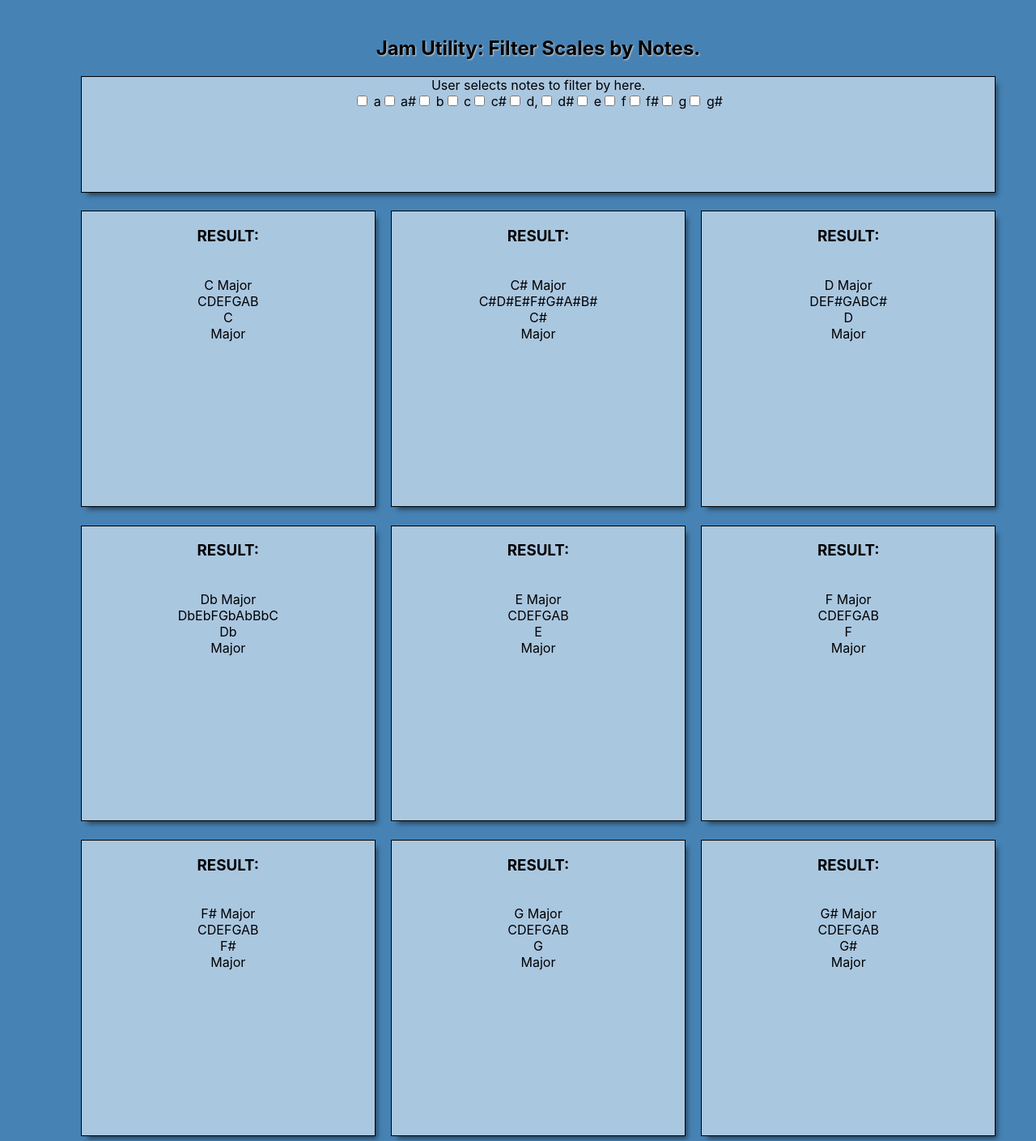
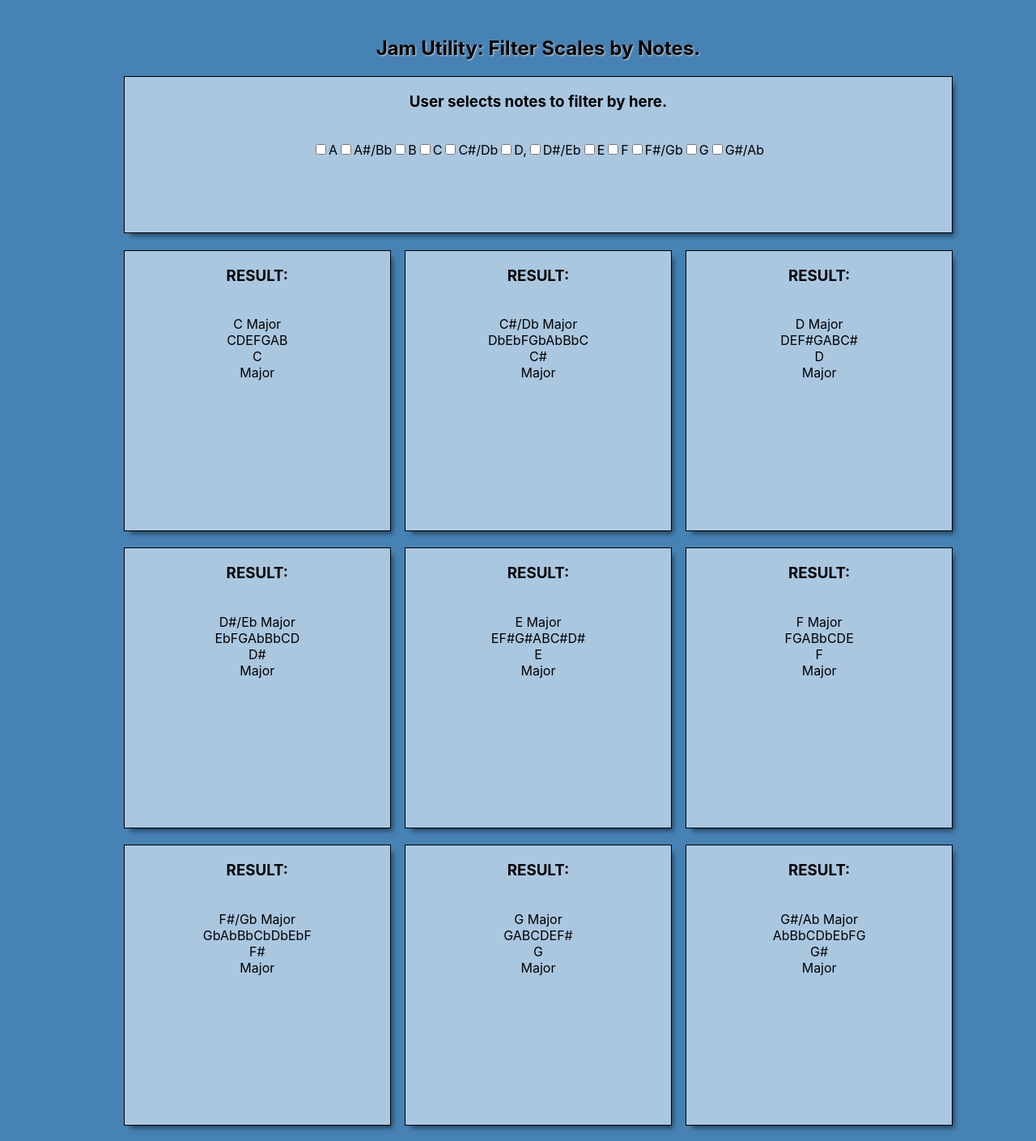
Before and after one commit to zhanknight/jam-utility, a React (Create React App) app: page / in a window 1280 px wide. Shown: the top 1409 px of the page at 81% size. Built offline with nearby package versions, Linux system fonts and the light colour scheme.

Commit message:
Fix scales data and adjust CSS

```diff
--- a/src/App.css
+++ b/src/App.css
@@ -6,6 +6,9 @@ body {
 .App {
   text-align: center;
   padding: 25px 50px 75px 100px;
+  max-width: 1024px;
+  min-width: 540px;
+  margin: 0 auto;
 }
 
 .App-toolbar {
--- a/src/Checkboxes.js
+++ b/src/Checkboxes.js
@@ -1,15 +1,16 @@
 function Checkboxes() {
 
-    const notenames = ["a", "a#", "b", "c", "c#", "d,", "d#", "e", "f", "f#", "g", "g#"]
+    const notenames = ["A", "A#/Bb", "B", "C", "C#/Db", "D,", "D#/Eb", "E", "F", "F#/Gb", "G", "G#/Ab"]
 
     return (
-        <div className="App-selectorbar"> User selects notes to filter by here.<br />
+        <div className="App-selectorbar"> <h3>User selects notes to filter by here.</h3><br />
 
      <div>
         {notenames.map(note => {
             return (
                 <>
-                <input key={note} type="checkbox" id={note} name={note} value={note} /> {note}
+                <input key={note} type="checkbox"/>
+                <label htmlFor={note}>{note}</label>
                 </>
             )
         }) }
--- a/src/Scales.js
+++ b/src/Scales.js
@@ -12,11 +12,11 @@ export const scaleData = [
     },
     {
         "id": "2",
-        "scale": "C# Major",
+        "scale": "C#/Db Major",
         "root": "C#",
         "type": "Major",
         "notes": [
-            "C#", "D#", "E#", "F#", "G#", "A#", "B#"
+            "Db", "Eb", "F", "Gb", "Ab", "Bb", "C"
         ]
     },
     {
@@ -30,11 +30,11 @@ export const scaleData = [
     },
     {
         "id": "4",
-        "scale": "Db Major",
-        "root": "Db",
+        "scale": "D#/Eb Major",
+        "root": "D#",
         "type": "Major",
         "notes": [
-            "Db", "Eb", "F", "Gb", "Ab", "Bb", "C"
+            "Eb", "F", "G", "Ab", "Bb", "C", "D"
         ]
     },
     {
@@ -43,7 +43,7 @@ export const scaleData = [
         "root": "E",
         "type": "Major",
         "notes": [
-            "C", "D", "E", "F", "G", "A", "B"
+            "E", "F#", "G#", "A", "B", "C#", "D#"
         ]
     },
     {
@@ -52,16 +52,16 @@ export const scaleData = [
         "root": "F",
         "type": "Major",
         "notes": [
-            "C", "D", "E", "F", "G", "A", "B"
+            "F", "G", "A", "Bb", "C", "D", "E"
         ]
     },
     {
         "id": "7",
-        "scale": "F# Major",
+        "scale": "F#/Gb Major",
         "root": "F#",
         "type": "Major",
         "notes": [
-            "C", "D", "E", "F", "G", "A", "B"
+            "Gb", "Ab", "Bb", "Cb", "Db", "Eb", "F"
         ]
     },
     {
@@ -70,16 +70,16 @@ export const scaleData = [
         "root": "G",
         "type": "Major",
         "notes": [
-            "C", "D", "E", "F", "G", "A", "B"
+            "G", "A", "B", "C", "D", "E", "F#"
         ]
     },
     {
         "id": "9",
-        "scale": "G# Major",
+        "scale": "G#/Ab Major",
         "root": "G#",
         "type": "Major",
         "notes": [
-            "C", "D", "E", "F", "G", "A", "B"
+            "Ab", "Bb", "C", "Db", "Eb", "F", "G"
         ]
     },
     {
@@ -88,16 +88,16 @@ export const scaleData = [
         "root": "A",
         "type": "Major",
         "notes": [
-            "C", "D", "E", "F", "G", "A", "B"
+            "A", "B", "C#", "D", "E", "F#", "G#"
         ]
     },
     {
         "id": "11",
-        "scale": "A# Major",
+        "scale": "A#/Bb Major",
         "root": "A#",
         "type": "Major",
         "notes": [
-            "C", "D", "E", "F", "G", "A", "B"
+            "Bb", "C", "D", "Eb", "F", "G", "A"
         ]
     },
     {
@@ -106,7 +106,7 @@ export const scaleData = [
         "root": "B",
         "type": "Major",
         "notes": [
-            "C", "D", "E", "F", "G", "A", "B"
+            "B", "C#", "D#", "E", "F#", "G#", "A#"
         ]
     },
                     ];
```
